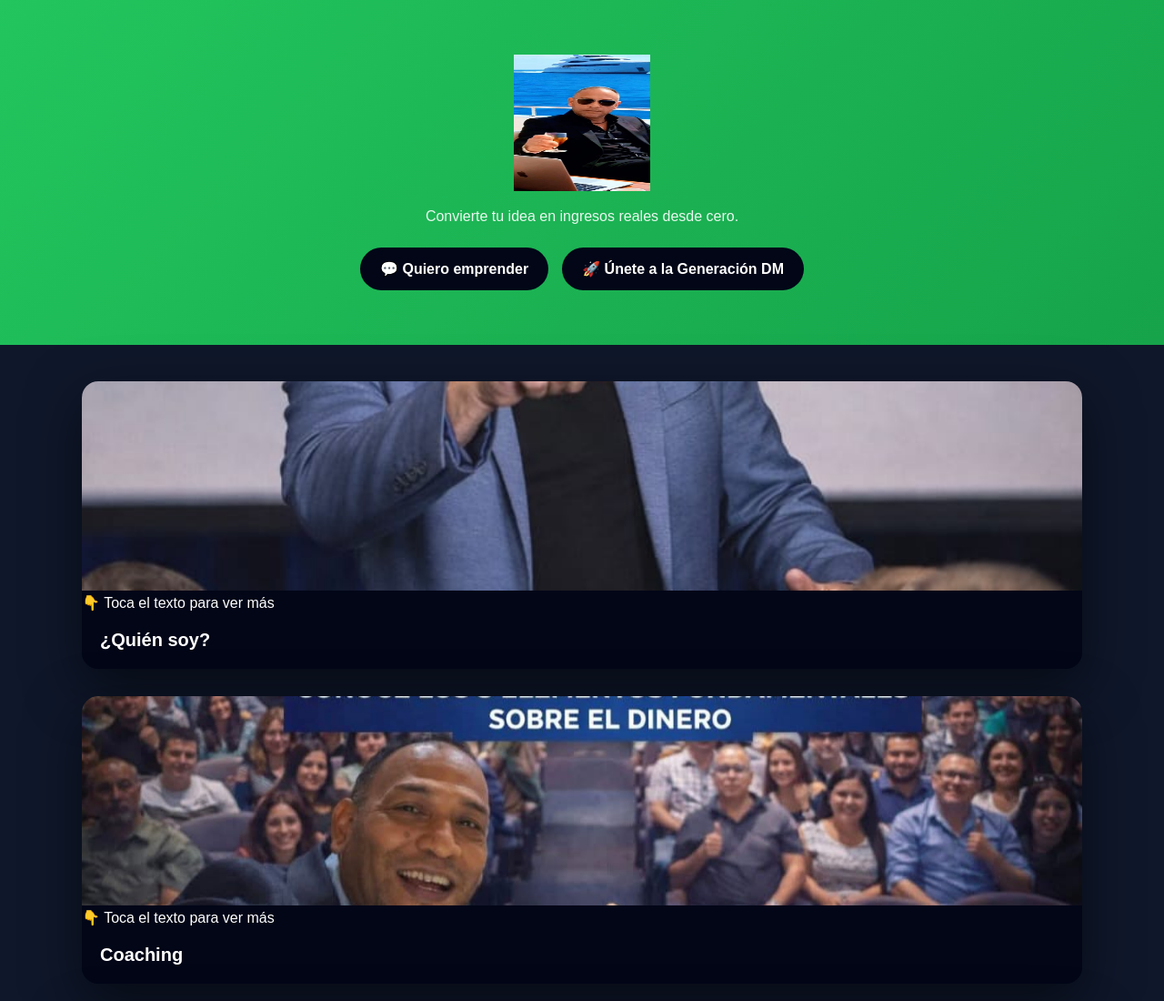
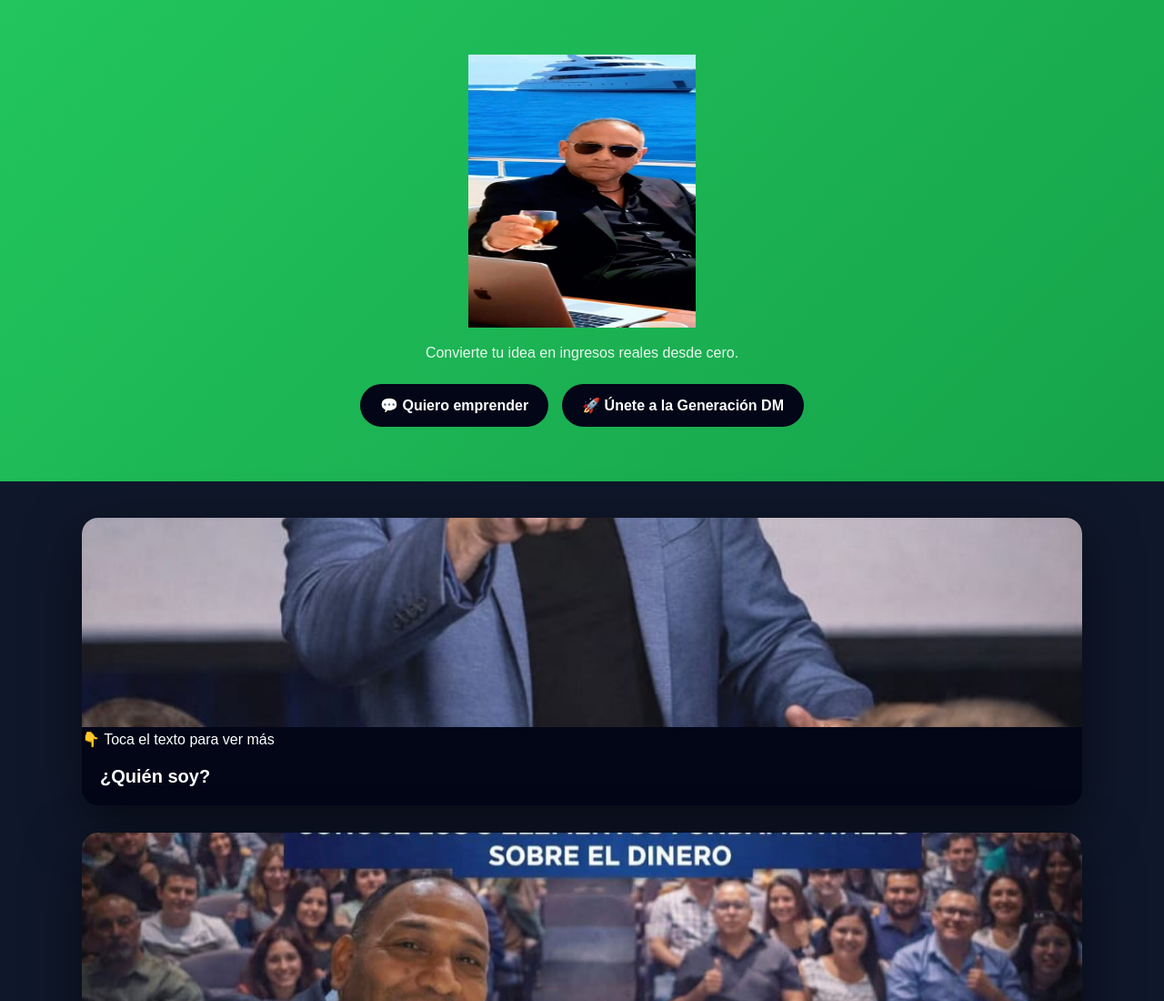
Before and after one commit to ChuyGarciaEmpresario/Curso-Emprendedores, a plain HTML site: page index.html in a window 1280 px wide. Shown: the top 1100 px of the page at 91% size. Drawn offline with Linux system fonts and the light colour scheme.

Commit message:
Update index.html

```diff
--- a/index.html
+++ b/index.html
@@ -210,7 +210,7 @@ video{
 
 <!-- ================= HEADER VERDE ================= -->
 <header>
-  <img src="imagen81.jpeg" width="150" height="150">
+  <img src="imagen81.jpeg" width="250" height="300">
   <p>Convierte tu idea en ingresos reales desde cero.</p>
 
   <div class="botones-top">
```
